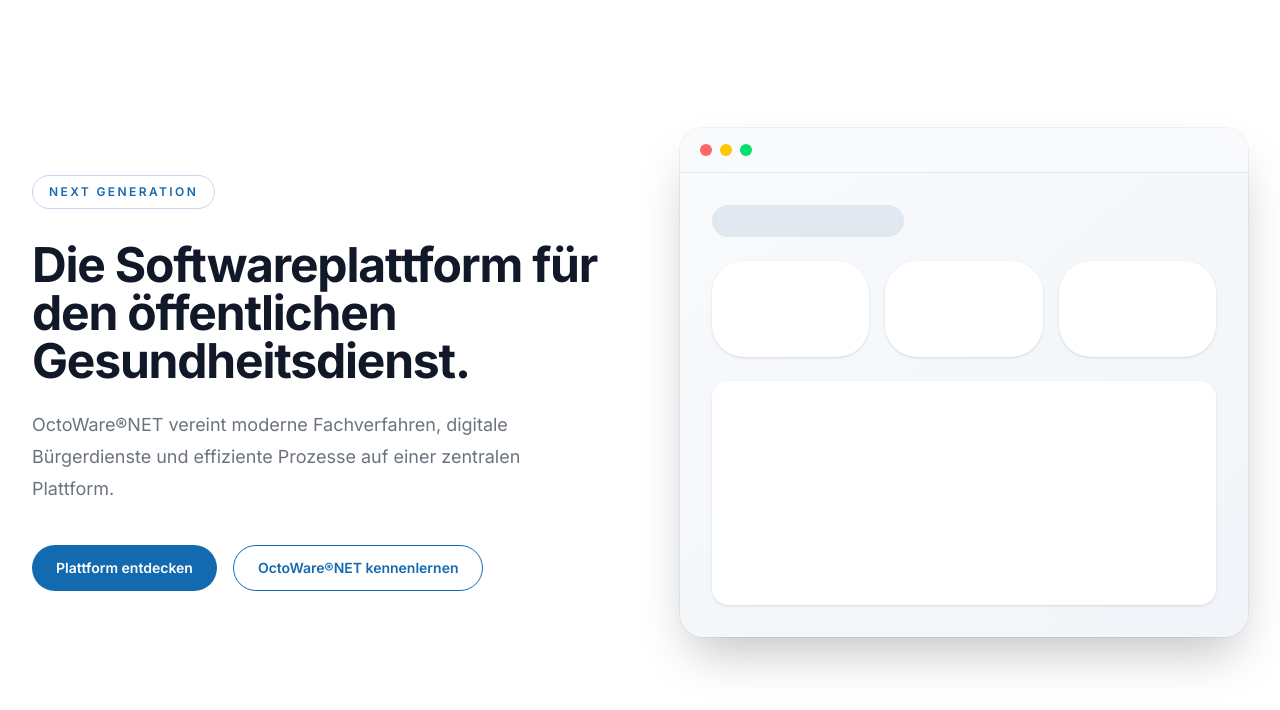
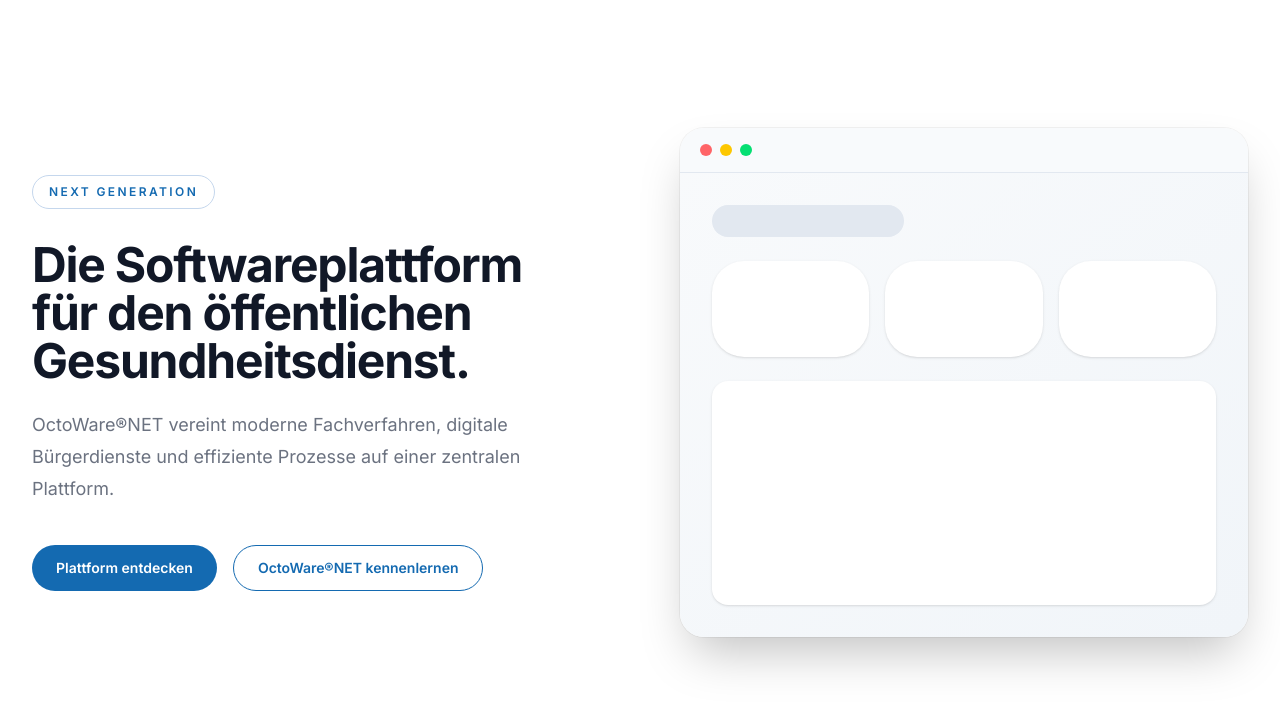
Before and after one commit to weblogger117-art/octoware-website, a Next.js app: page / in a window 1280 px wide. Shown: the top 710 px of the page. Built offline with nearby package versions, Linux system fonts and the light colour scheme.

Commit message:
Update HeroContent.tsx

```diff
--- a/components/sections/HeroContent.tsx
+++ b/components/sections/HeroContent.tsx
@@ -3,7 +3,7 @@ import { Heading } from "@/components/typography";
 
 export function HeroContent() {
   return (
-    <div className="flex max-w-xl flex-col items-start">
+    <div className="flex max-w-lg flex-col items-start">
       <Badge>NEXT GENERATION</Badge>
 
       <Heading
```
